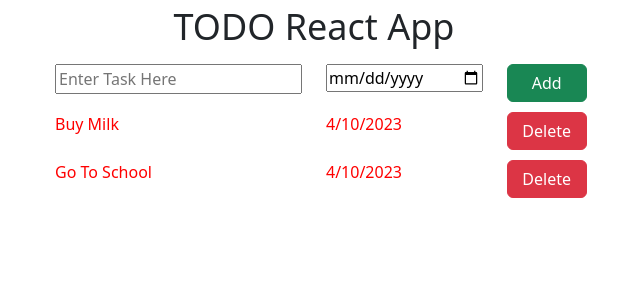
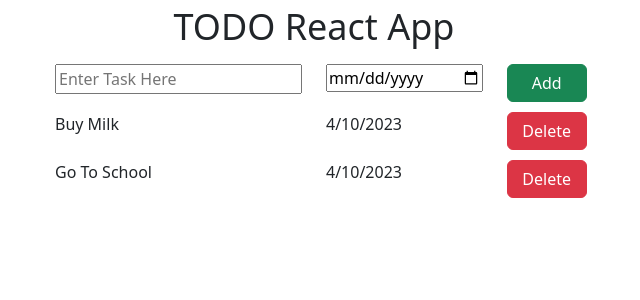
Before and after one commit to RanaUmair000/React-JS-To-Do-App, a React (Vite) app in the folder To Do App/: page / in a window 1280 px wide. Shown: the top 300 px of the page, without its empty margins (326-966 px from the left). Built offline with nearby package versions, Linux system fonts and the light colour scheme.

Commit message:
Update index.css

```diff
--- a/To Do App/src/index.css
+++ b/To Do App/src/index.css
@@ -19,7 +19,3 @@ input{
 .list-container{
   text-align: left !important;
 }
-
-.list-container{
-  color: red;
-}
```
